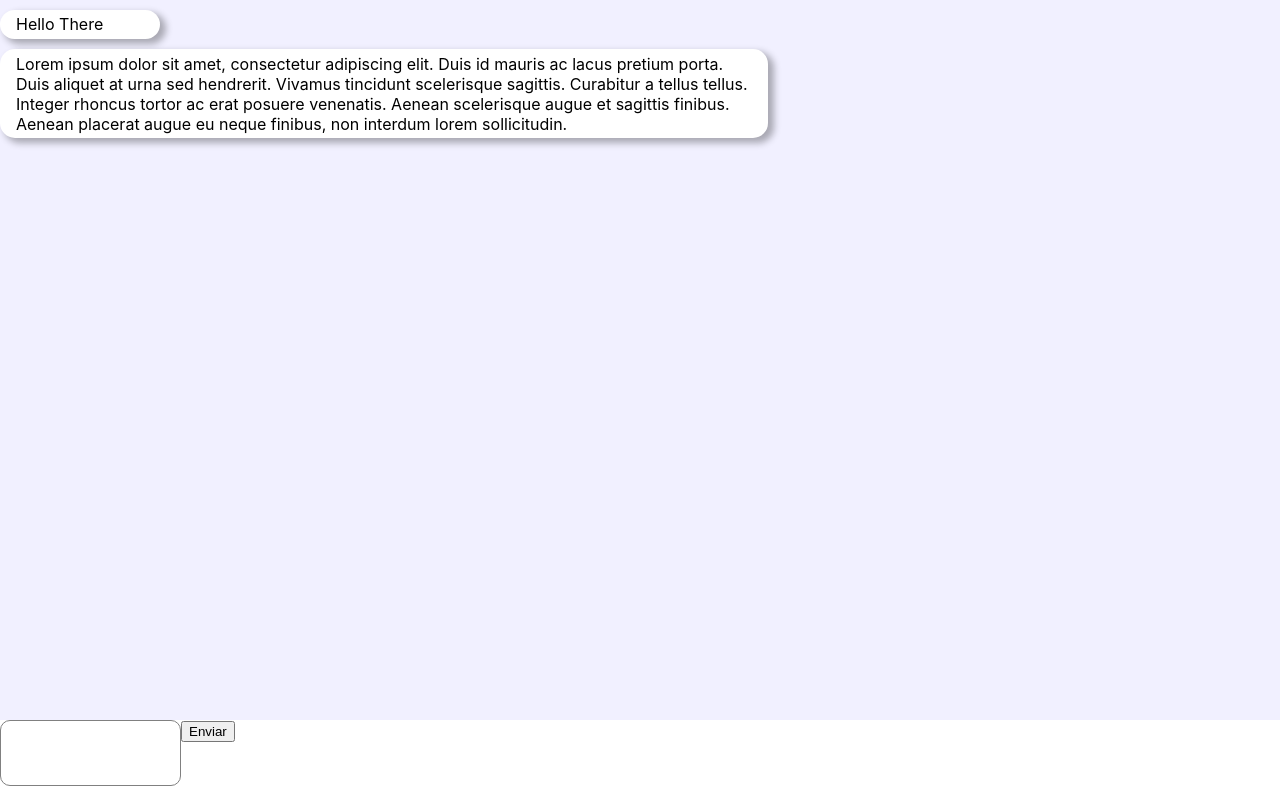
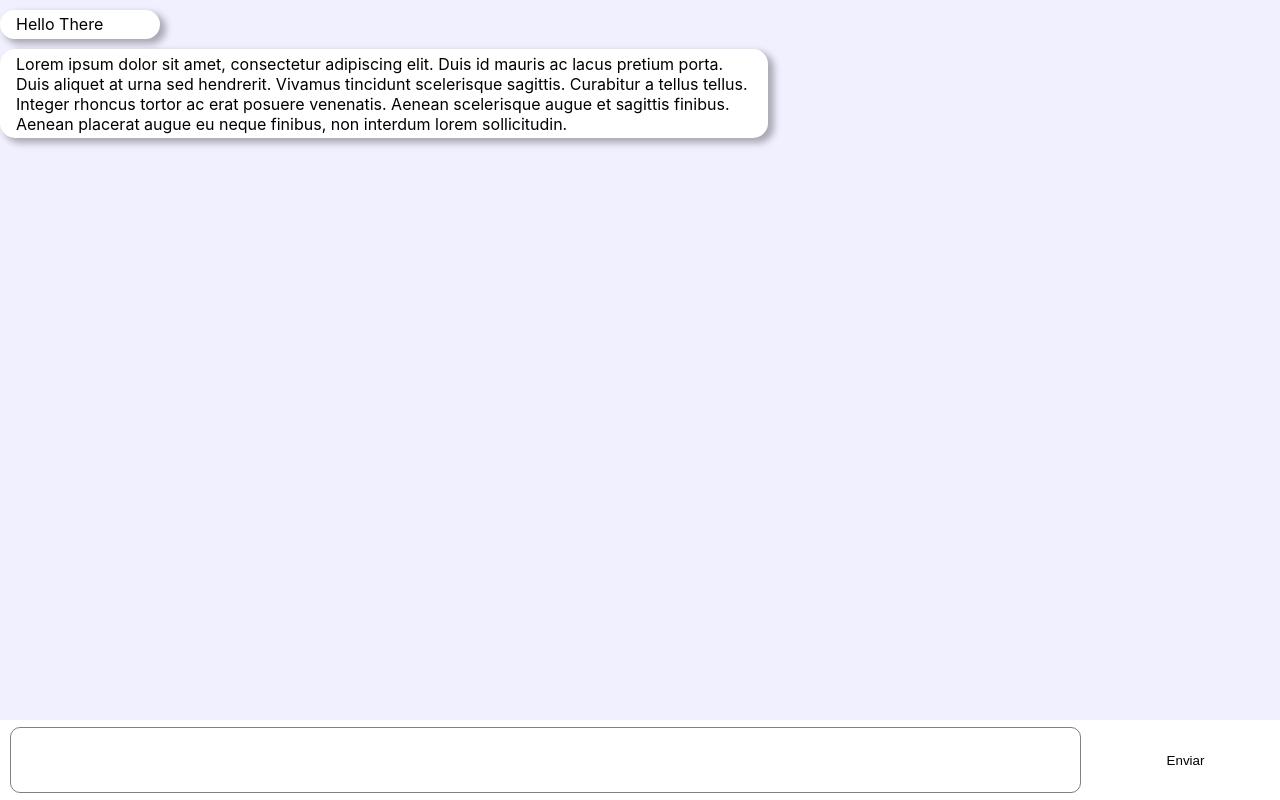
Before and after one commit to duduneto/chat-ui-react, a React (Create React App) app: page / in a window 1280 px wide. Built offline with nearby package versions, Linux system fonts and the light colour scheme.

Commit message:
make the components flexibles

```diff
--- a/src/components/Button/index.js
+++ b/src/components/Button/index.js
@@ -2,9 +2,12 @@ import React from 'react';
 
 import { Button as ButtonStyled } from './styles';
 
-function Button({children}) {
+function Button(props) {
+    const { children } = props
     return (
-        <ButtonStyled>{children}</ButtonStyled>
+        <ButtonStyled
+        {...props}
+        >{children}</ButtonStyled>
     );
 }
 
--- a/src/components/Button/styles.js
+++ b/src/components/Button/styles.js
@@ -1,4 +1,9 @@
 import styled from 'styled-components'
 
 export const Button = styled.button`
+width: ${props => props.width || '100%'};
+height: ${props => props.height || 'auto'};
+border: none;
+background-color: ${props => props.bgColor};
+cursor: pointer;
 `;
--- a/src/components/TextareaInput/styles.js
+++ b/src/components/TextareaInput/styles.js
@@ -1,7 +1,11 @@
 import styled from 'styled-components';
 
 export const Container = styled.div`
-
+  width: 100%;
+  height: 100%;
+  display: flex;
+  align-items: center;
+  justify-content: center;
 `;
 
 export const TextareaInput = styled.textarea`
--- a/src/screens/Main/TypingForm.js
+++ b/src/screens/Main/TypingForm.js
@@ -1,17 +1,27 @@
 import React from 'react';
 import { Button, TextareaInput } from '../../components';
-import { TypingFormContainer } from './styles'
+import { TypingFormContainer, TextInputContainer, CTAContainer } from './styles'
 
 function TypingForm() {
+
+    const onSubmit = (event) => {
+        event.preventDefault();
+    }
+
     return (
-        <TypingFormContainer>
-            <div>
+        <TypingFormContainer
+        onSubmit={onSubmit}
+        >
+            <TextInputContainer>
                 <TextareaInput>
                 </TextareaInput>
-            </div>
-            <div>
-                <Button>Enviar</Button>
-            </div>
+            </TextInputContainer>
+            <CTAContainer>
+                <Button
+                height={'100%'}
+                bgColor={'#0000'}
+                >Enviar</Button>
+            </CTAContainer>
         </TypingFormContainer>
     );
 }
--- a/src/screens/Main/styles.js
+++ b/src/screens/Main/styles.js
@@ -34,4 +34,16 @@ width: 100%;
 height: 100%;
 display: flex;
 flex-direction: row;
+gap: 10px;
 `;
+export const TextInputContainer = styled.div`
+width: 85%;
+height: 100%;
+display: flex;
+justify-content: center;
+padding-left: 10px;
+`;
+export const CTAContainer = styled.div`
+width: 15%;
+height: 100%;
+`;
```
